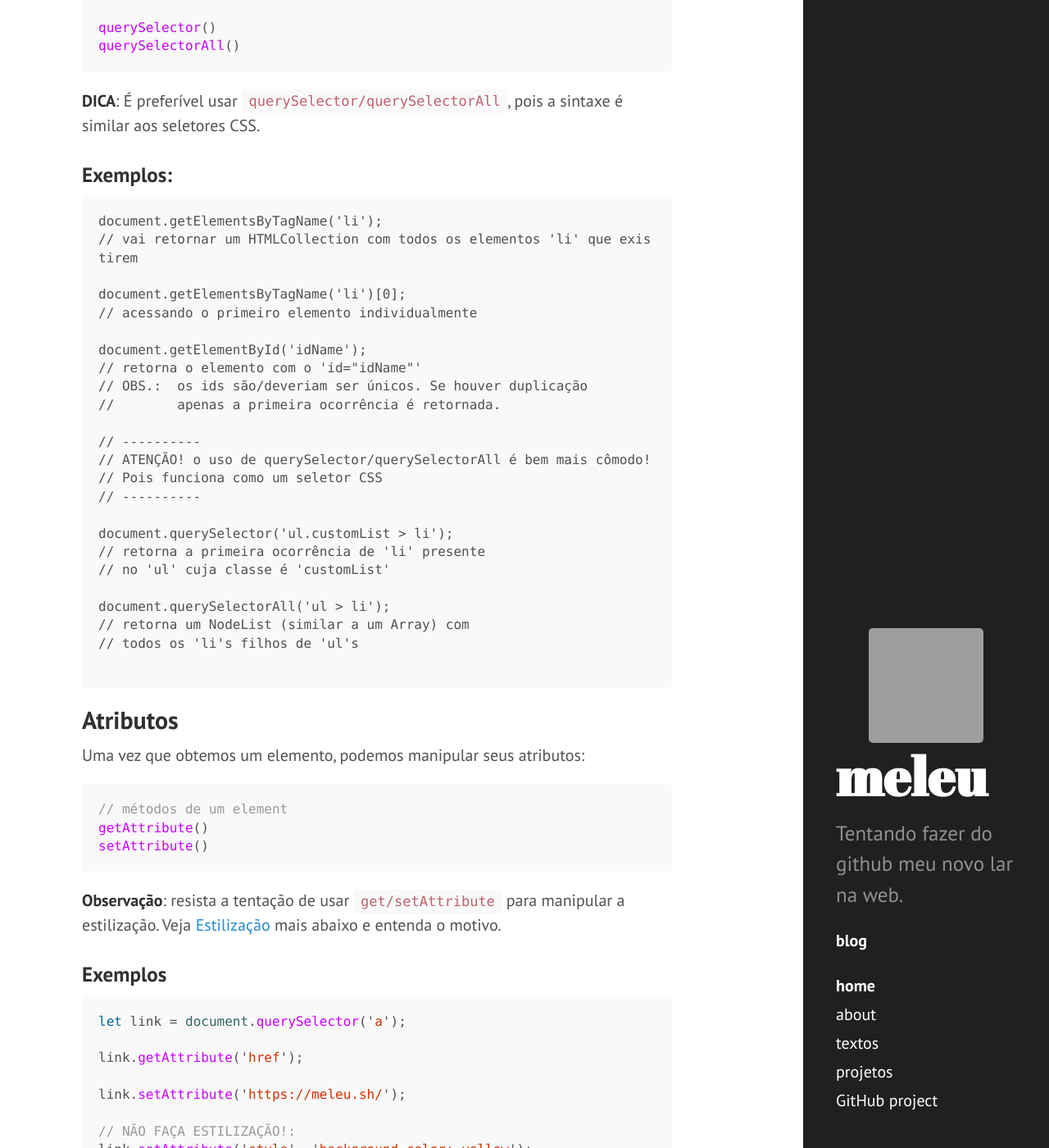
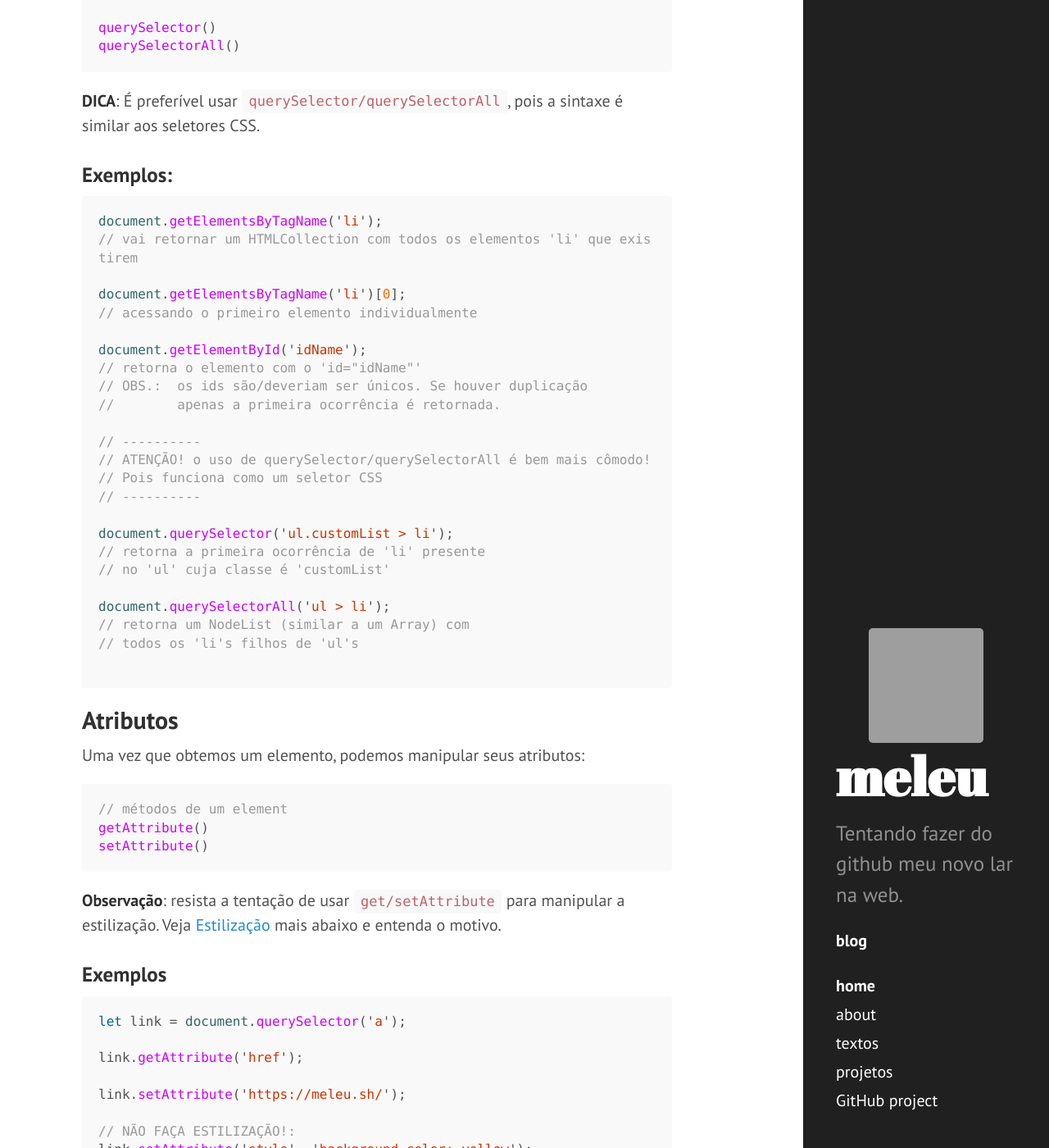
Before and after one commit to meleu/meleu.github.io, a Jekyll site: the page built from _posts/2020-04-19-dom-manipulation.md, in a window 1280 px wide and 1400 px high, scrolled down 809 px. Shown: the whole window at 82% size. Built offline with Jekyll 4.4.1, drawn with Linux system fonts in a browser that asks for light colours; comment, search, counter and statistics services are not loaded; some of the changed text lies outside the part shown; grey boxes are pictures that could not be loaded.

Commit message:
_posts/2020-04-19-dom-manipulation.md updated from https://stackedit.io/

````diff
--- a/_posts/2020-04-19-dom-manipulation.md
+++ b/_posts/2020-04-19-dom-manipulation.md
@@ -36,7 +36,7 @@ querySelectorAll()
 
 ### Exemplos:
 
-```
+```js
 document.getElementsByTagName('li');
 // vai retornar um HTMLCollection com todos os elementos 'li' que existirem
 
@@ -93,7 +93,7 @@ link.setAttribute('style', 'background-color: yellow');
 ## Estilização
 
 Uma vez que temos um elemento já devidamente selecionado, podemos manipular sua estilização usando as seguintes propriedades:
-```
+```js
 // manipulando a propriedade CSS diretamente
 style.{propertyName}  // propertyName é uma versão camelCase de uma propriedade CSS
 
````
Also changed, not shown: other parts of _posts/2020-04-19-dom-manipulation.md (+1 -1 lines).
